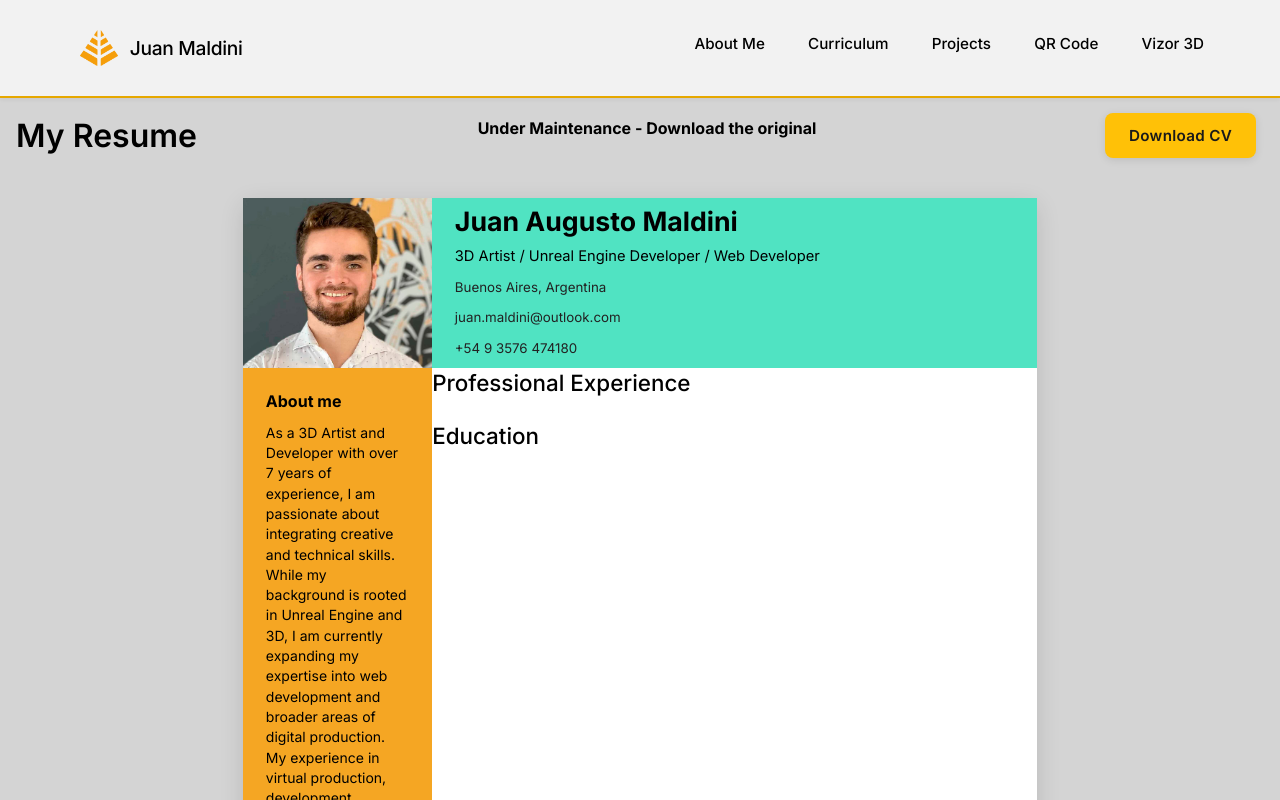
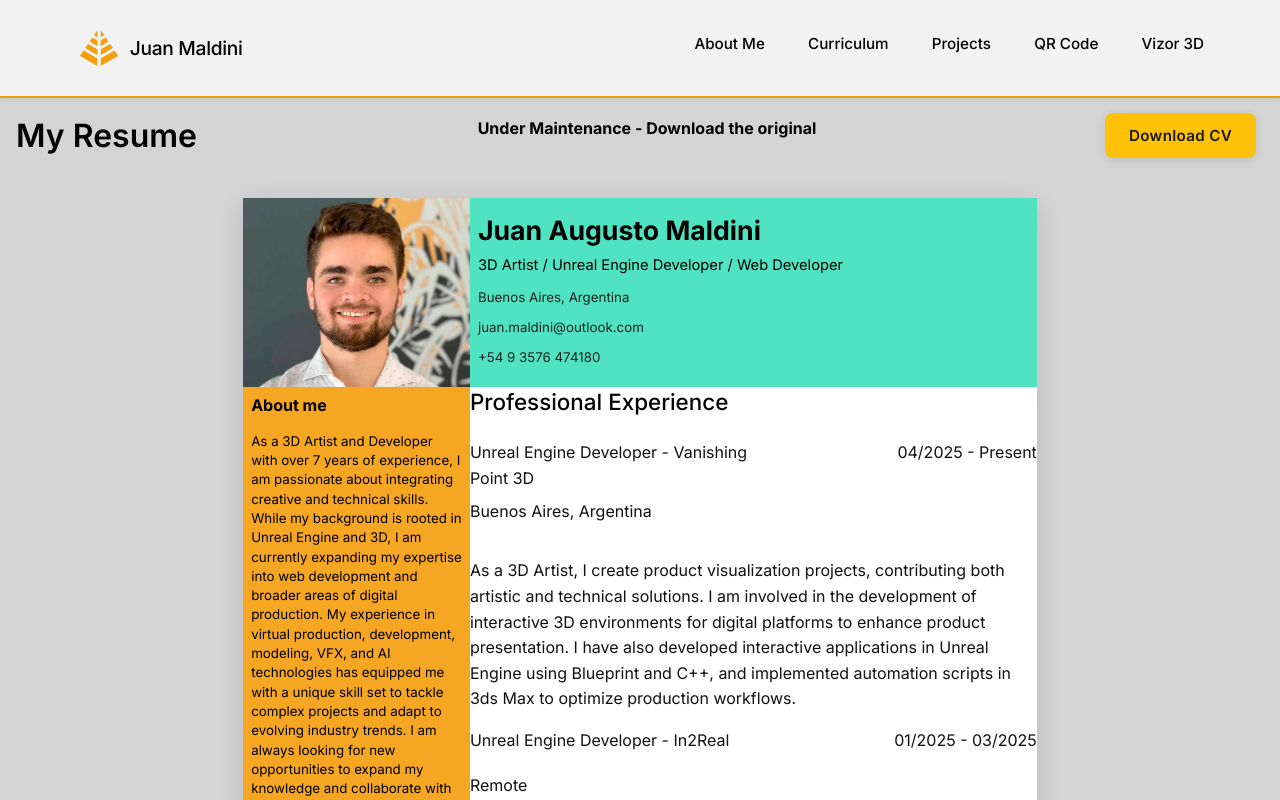
Before and after one commit to JuanMaldini/juanmaldini-web, a React (Vite) app: page /curriculumweb in a window 1280 px wide. Shown: the top 800 px of the page. Built offline with nearby package versions, Linux system fonts and the light colour scheme.

Commit message:
Add logo assets and update curriculum components
Added new logo files (Logo.ai and Logo.svg) to the public assets. Updated Curriculum.tsx, CurriculumWeb.css, and CurriculumWeb.tsx to reflect changes related to the new logo and possibly other curriculum-related UI or logic improvements.

```diff
--- a/src/Components/01-Curriculum/Curriculum.tsx
+++ b/src/Components/01-Curriculum/Curriculum.tsx
@@ -7,6 +7,8 @@ import EducationCard from './EducationCard';
 import { ResumeData } from '../../data/types';
 import resumeData from '../../data/resumeData';
 import Button from "../00-Button/Button";
+const CVPdf = "/assets/CV/Maldini_Juan_Augusto.pdf";
+
 
 type Props = {};
 
@@ -28,11 +30,20 @@ export default function Curriculum({}: Props) {
       <div className="curriculum-header">
         <h2>My Resume</h2>
         <div className="download-button-wrapper">
-          <Button
+
+          {/* <Button
             goTo="/curriculumweb"
             text="Curriculum"
             className="download-cv-button"
+          /> */}
+
+          <Button
+          className="download-cv-button"
+          goTo={CVPdf}
+          text="Download CV"
+          download="Maldini_Juan_Augusto.pdf"
           />
+
         </div>
       </div>
 
--- a/src/pages/CurriculumWeb.css
+++ b/src/pages/CurriculumWeb.css
@@ -1,35 +1,58 @@
-/* Wrapper centers page on screen */
-.cv-wrapper {
-  /* Screen centering */
-  min-height: 100svh;
-  display: grid;
-  place-items: center;
-  background-color: var(--color-bg); /* neutral canvas */
-  padding: 16px; /* breathing room on small screens */
+.cv-card-experience {
+    display: grid;
+    grid-template-columns: repeat(4, 1fr);
+    grid-template-rows: repeat(5, 1fr);
+    gap: 8px;
 }
 
-/* A4 page base: 210mm x 297mm */
+.div1 {
+    grid-column: span 2 / span 2;
+}
+
+.div2 {
+    grid-column: span 2 / span 2;
+    grid-column-start: 3;
+    display: flex;
+    justify-content: end;
+}
+
+.div3 {
+    grid-column: span 4 / span 4;
+    grid-row-start: 2;
+}
+
+.div4 {
+    grid-column: span 4 / span 4;
+    grid-row: span 3 / span 3;
+    grid-row-start: 3;
+}
+
+
+.cv-wrapper {
+  min-height: 100svh;
+  place-items: center;
+  background-color: var(--color-bg);
+  padding: 16px;
+}
+
 .cv-page {
   width: 210mm;
-  height: 297mm; /* fixed height so grid rows (1fr) get space */
+  height: 297mm;
   background: #ffffff;
   color: #111;
   box-shadow: 0 6px 24px rgba(0, 0, 0, 0.12);
   border-radius: 6px;
   padding: 0px;
   box-sizing: border-box;
-
-  /* Grid sizing tokens */
-  --x: 45mm;   /* top row height */
-  --x2: 50mm;  /* left column width */
+  --x: 50mm;
+  --x2: 60mm;
 }
 
-/* Simple 2x2 grid: left column fixed (--x2), top row fixed (--x) */
 .cv-grid {
   display: grid;
   grid-template-columns: var(--x2) 1fr;
   grid-template-rows: var(--x) 1fr;
-  height: 100%; /* ensure bottom row is visible */
+  height: 100%;
 }
 
 .cv-col {
@@ -38,7 +61,6 @@
   gap: 6mm;
 }
 
-/* Color blocks (no text) */
 .cv-cell {
   width: 100%;
   height: 100%;
@@ -51,26 +73,23 @@
   display: flex;
 }
 .cv-about__inner {
-  padding: 6mm;
+  padding: 8px;
   color: #111;
 }
 .cv-about__inner h3 {
-  margin: 0 0 3mm 0;
   font-size: 12pt;
 }
 .cv-about__inner p {
-  margin: 0;
-  font-size: 10.5pt;
+  font-size: 10pt;
   line-height: 1.45;
 }
 
-/* Header styles */
 .cv-header {
   display: flex;
   flex-direction: column;
   justify-content: center;
   height: 100%;
-  padding: 6mm;
+  padding: 8px;
   gap: 2mm;
 }
 .cv-header h1 {
@@ -88,11 +107,10 @@
   color: #222;
 }
 
-/* Print styles: fit A4 and remove screen visuals */
 @media print {
   @page {
     size: A4 portrait;
-    margin: 0; /* We'll control margins inside the page via padding */
+    margin: 0;
   }
 
   html, body, #root {
@@ -110,13 +128,11 @@
   .cv-page {
     box-shadow: none;
     border-radius: 0;
-    /* Keep same internal padding as screen (acts as print margin) */
     width: 210mm;
-    height: 297mm; /* fixed for print as well */
-  }
+    height: 297mm;
+    }
 }
 
-/* Responsive fallback for small screens: scale down the page */
 @media (max-width: 900px) {
   .cv-page {
     transform-origin: top center;
--- a/src/pages/CurriculumWeb.tsx
+++ b/src/pages/CurriculumWeb.tsx
@@ -1,8 +1,9 @@
 import Button from '@/Components/00-Button/Button';
 import './CurriculumWeb.css';
 import Profile from '../../public/assets/Maldini, Juan Augusto.jpg';
-import { titulo, location as cvLocation, email as cvEmail, phone as cvPhone, aboutMe } from '@/data/resumeData';
+import resumeData, { titulo, location as cvLocation, email as cvEmail, phone as cvPhone, aboutMe } from '@/data/resumeData';
 const CVPdf = "/assets/CV/Maldini_Juan_Augusto.pdf";
+const { experiences, education, skills } = resumeData;
 
 export default function CurriculumWeb() {
   return (
@@ -38,13 +39,44 @@ export default function CurriculumWeb() {
                 <h3>About me</h3>
                 <p>{aboutMe}</p>
                 <h3>Skills & Technologies</h3>
-
+                      {skills.map((skills) => (
+                        <div
+                          key={`${skills.skill}`}
+                        >
+                          <div className="div1">{skills.skill}</div>
+                        </div>
+                      ))}
               </div>
             </div>
-            <div className="cv-cell cell--br" > {/*startiing to .map the experience in resumedata.ts*/}
+            <div className="cv-cell cell--br" >
                 <div className="experience-section">
+
                     <h3>Professional Experience</h3>
+
+                      {experiences.map((exp) => (
+                        <div
+                          className="cv-card-experience"
+                          key={`${exp.company}-${exp.position}-${exp.period}`}
+                        >
+                          <div className="div1">{exp.position} - {exp.company}</div>
+                          <div className="div2">{exp.period}</div>
+                          <div className="div3">{exp.location}</div>
+                          <div className="div4">{exp.description}</div>
+                        </div>
+                      ))}
+
                     <h3>Education</h3>
+                      {education.map((exp) => (
+                        <div
+                          className="cv-card-experience"
+                          key={`${exp.titulo}-${exp.subtitulo}`}
+                        >
+                          <div className="div1">{exp.titulo}</div>
+                          <div className="div2">{exp.subtitulo}</div>
+                          <div className="div4">{Array.isArray(exp.datos) ? exp.datos.join(' • ') : exp.datos}</div>
+                        </div>
+                      ))}
+
                 </div>
 
             </div>
```
Also changed, not shown: public/assets/Logo.svg (added), 1 other file (tests, documents, lock files or other folders).
